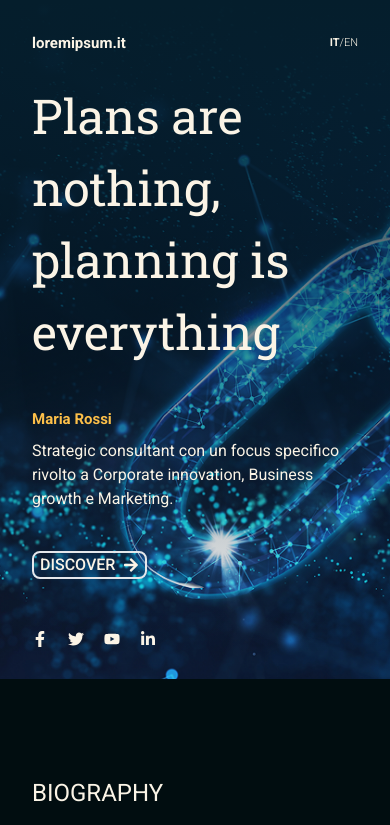
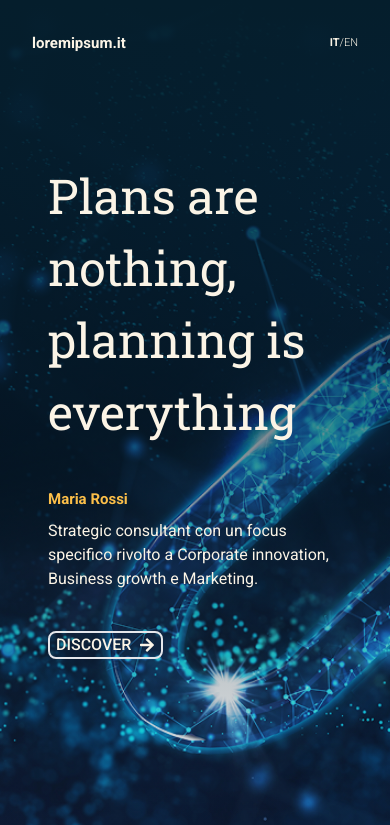
Before and after one commit to EmilioGall/e-190225, a React (Vite) app: page / in a window 390 px wide. Shown: the top 825 px of the page. Built offline with nearby package versions, Linux system fonts and the light colour scheme.

Commit message:
refactory: adjusted distance between elements in component - src/components/Jumbo.jsx

```diff
--- a/src/components/Jumbo.jsx
+++ b/src/components/Jumbo.jsx
@@ -7,7 +7,7 @@ export default function Jumbo() {
    return (
 
       <section
-         className="flex flex-col xs:flex-row justify-between gap-10 text-customLight p-8 pt-20 xs:p-60 bg-cover bg-center w-full bg-image-1 xs:bg-image-2 relative"
+         className="flex flex-col xs:flex-row justify-between gap-10 text-customLight p-12 pt-40 xs:p-60 bg-cover bg-center w-full bg-image-1 xs:bg-image-2 relative"
 
       >
 
@@ -22,7 +22,7 @@ export default function Jumbo() {
             Plans are nothing, planning is everything
          </h1>
 
-         <div className="z-10 w-full xs:w-5/12 pb-3 xs:pt-6 flex flex-col gap-10 justify-between">
+         <div className="z-10 w-full xs:w-5/12 xs:pt-6 flex flex-col gap-10 justify-between mb-32">
 
             <div>
 
```
